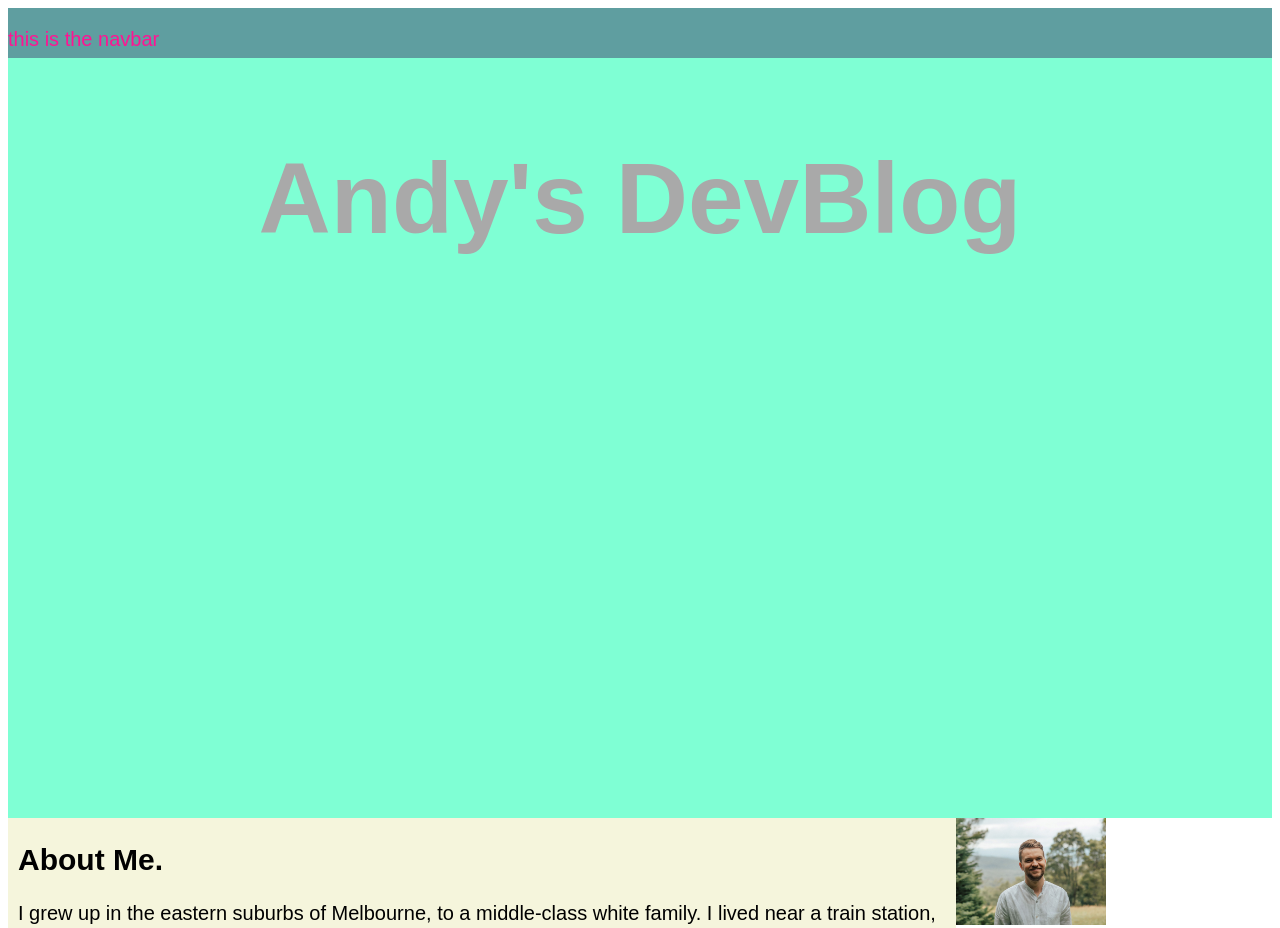
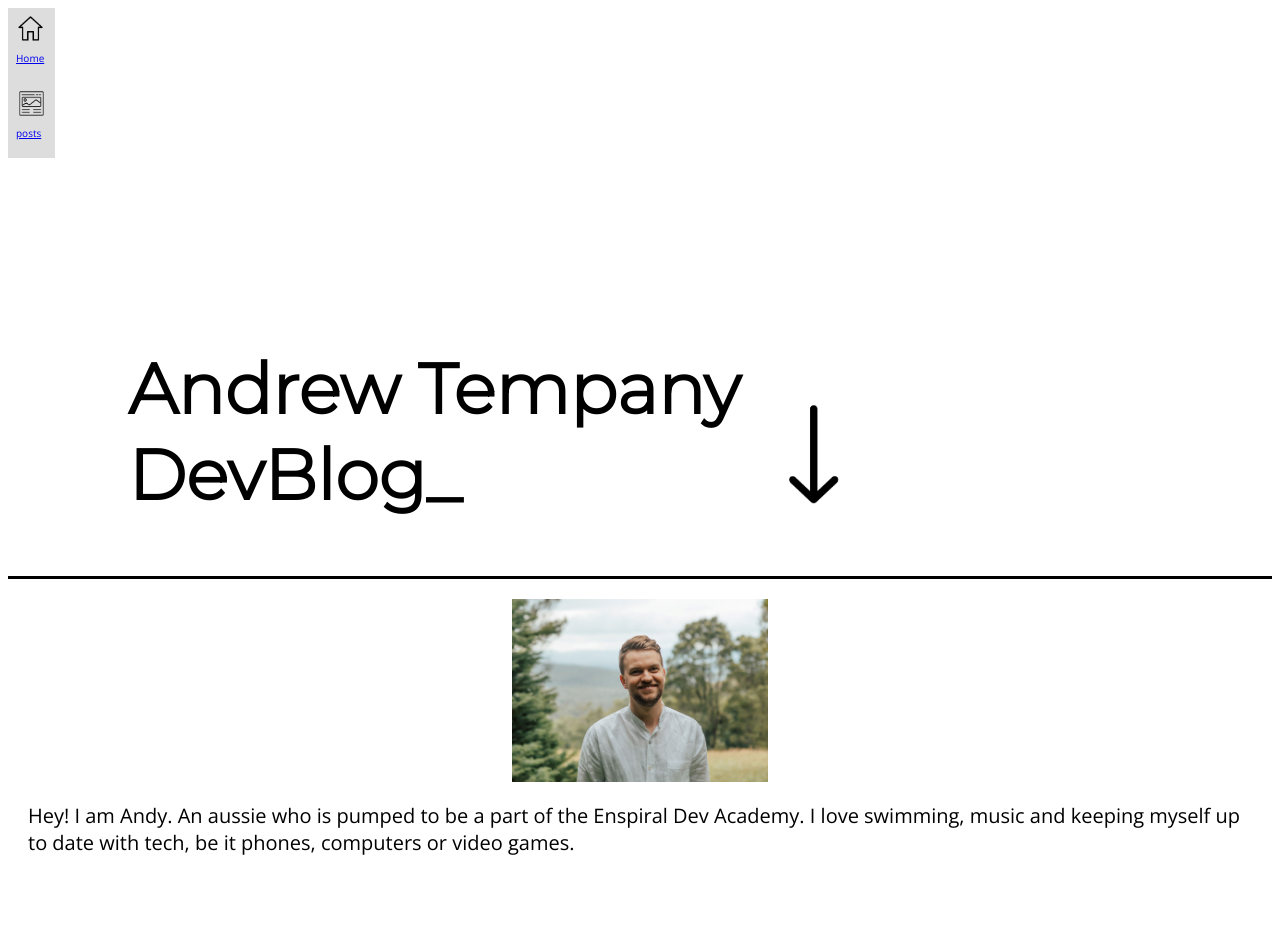
Before and after one commit to andrewtempany/andrewtempany.github.io, a plain HTML site: page index.html in a window 1280 px wide. Shown: the top 928 px of the page. Drawn offline with nearby package versions, Linux system fonts and the light colour scheme.

Commit message:
Add nav buttons

```diff
--- a/index.html
+++ b/index.html
@@ -1,37 +1,61 @@
 <html>
     <head>
+        <link href="https://fonts.googleapis.com/css2?family=Montserrat:wght@300&display=swap" rel="stylesheet">
         <link href="styles/main.css" rel="stylesheet">
+        <link href="https://fonts.googleapis.com/css2?family=Open+Sans&display=swap" rel="stylesheet">
         <title id="index-title">My blog</title>
     </head>
 
 
-    <body id="index">
+    <body id="undex">
         <nav class="navbar"
              id="navbar">
-      <p id="testnavbar">this is the navbar</p>
-        </nav>
+            <ul id="nav-list">
+                <li class="navlink"><a href="#title-section"><img src="images/home.png" class="nav-button"> <p class="nav-text">Home</p></a></li>
+                <li class="navlink"> <a href="#blog-articles"><img src="images/noun_article_2109023.png" class="nav-button"><p class="nav-text">posts</p></a></li>
+
+        </ul>
+                </nav>
       <section id="title-section"
                class="title-section">
-        <H1>Andy's DevBlog</H1>
+          <div id="title-section-content">
+              <H1 class="title">Andrew Tempany<br>DevBlog_</H1>
+              <a href="#blog-articles"  id="down-arrow">
+                  <br>
+                  <img src="images/noun_down_688140.png" id="down-arrow-image">
+              </a>
+          </div>
+
       </section>
 
 
 
       <section id="about-me"
                class="about-me">
+          <div>
           <img src="images/DSC09388.jpg" id="my-face">
-          <p id="self-description"> Hey! I am Andy. An aussie who is pumped to be a part of the Enspiral Dev Academy. I love swimming, music and keeping myself up to date with tech, be it phones, computers or video games.</p>
+          </div>
+          <div id="self-description">
+              <p>Hey! I am Andy. An aussie who is pumped to be a part of the Enspiral Dev Academy. I love swimming, music and keeping myself up to date with tech, be it phones, computers or video games.</p>
+        </div>
       </section>
 
 
 
       <section id="blog-articles"
                class="blog-post">
-         <div>
-            <h2>About Me.</h2>
+         <div class="blog-post">
+            <h2>Self-exploration.</h2>
             <p> I grew up in the eastern suburbs of Melbourne, to a middle-class white family. I lived near a train station, a Chinese restaurant, and the MCG (Melbourne’s largest sporting complex). I was the middle of five brothers. My mother was an art teacher, and my father an architect...</p>
             <a href="self-exploration.html"> Read More </a>
          </div>
+
+          <div class="blog-post">
+            <h2>Self-exploration.</h2>
+            <p> I grew up in the eastern suburbs of Melbourne, to a middle-class white family. I lived near a train station, a Chinese restaurant, and the MCG (Melbourne’s largest sporting complex). I was the middle of five brothers. My mother was an art teacher, and my father an architect...</p>
+            <a href="self-exploration.html"> Read More </a>
+         </div>
+
       </section>
     </body>
 </html>
--- a/styles/main.css
+++ b/styles/main.css
@@ -1,49 +1,99 @@
 html {
-    font-family: sans-serif;
+    font-family: 'Open Sans', sans-serif;
     font-size: 15pt;
+    margin:0px;
+    outline:0px;
 }
 
 h1 {
     font-family: sans-serif;
-    font-size: 100px;
-    color: darkgrey}
+    font-size: 70px;
+    color: black;
+}
 
 #my-face{width:150px;}
+
 #index {
     display:grid;
     grid-template-columns: 3fr 1fr;
-    grid-template-rows: 50px 95vh auto;
+    grid-template-rows: 100px 95vh auto;
     grid-template-areas:
         "navbar navbar"
         "title title"
         "articles about"
 }
+
 .blog-post {
     grid-area: articles;
-    background-color: beige;
     padding-left: 10px;
     padding-right: 10px;
+    height: auto;
 }
 
 .title-section {
     grid-area: title;
-    background-color: aquamarine;
-    text-align: center;
+    border-bottom: 3px solid;
+    background-color: white;
+    background-image: linear-gradient(white, white)
+}
+#title-section-content {
+    padding-top: 35vh;
+    padding-left: 15vh;
+    outline: 0px;
 }
 
+.title {
+    font-family: 'Montserrat', sans-serif;
+    display:inline-flex;
+    flex-direction: row;
+}
+
+#down-arrow {
+    display:inline-flex;
+        flex-direction:row;
+}
+#down-arrow-image {
+    height:6em;
+    width:7em;
+}
 .navbar {
     grid-area: navbar;
-    background-color: cadetblue;
+}
+
+#nav-list {
+    float:left;
+    list-style-type: none;
+  margin: 0;
+  padding: 0;
+}
+
+.navlink {
+    display:block;
+      padding: 8px;
+  background-color: #dddddd;
 }
 
 .about-me {
     grid-area: about;
-    background-color: lightpink
     padding: 10px;
+    height: 95vh;
+    align-items: center;
 }
 
-#testnavbar {
-    color: deeppink
+#my-face {
+    display: block;
+  margin-left: auto;
+  margin-right: auto;
+  width: 20vw;
+    margin-top: 10px
+}
+.nav-button {
+    height:25px;
+    width:auto;
+}
+
+.nav-text {
+    font-size: 10px;
 }
 
 #self-exploration {
```
Also changed, not shown: self-exploration.html (+3 -2 lines), fonts/Jack_Input.TTF (added), images/home.png (added), images/noun_article_2109023.png (added), images/noun_down_688140.png (added), 1 other file.
